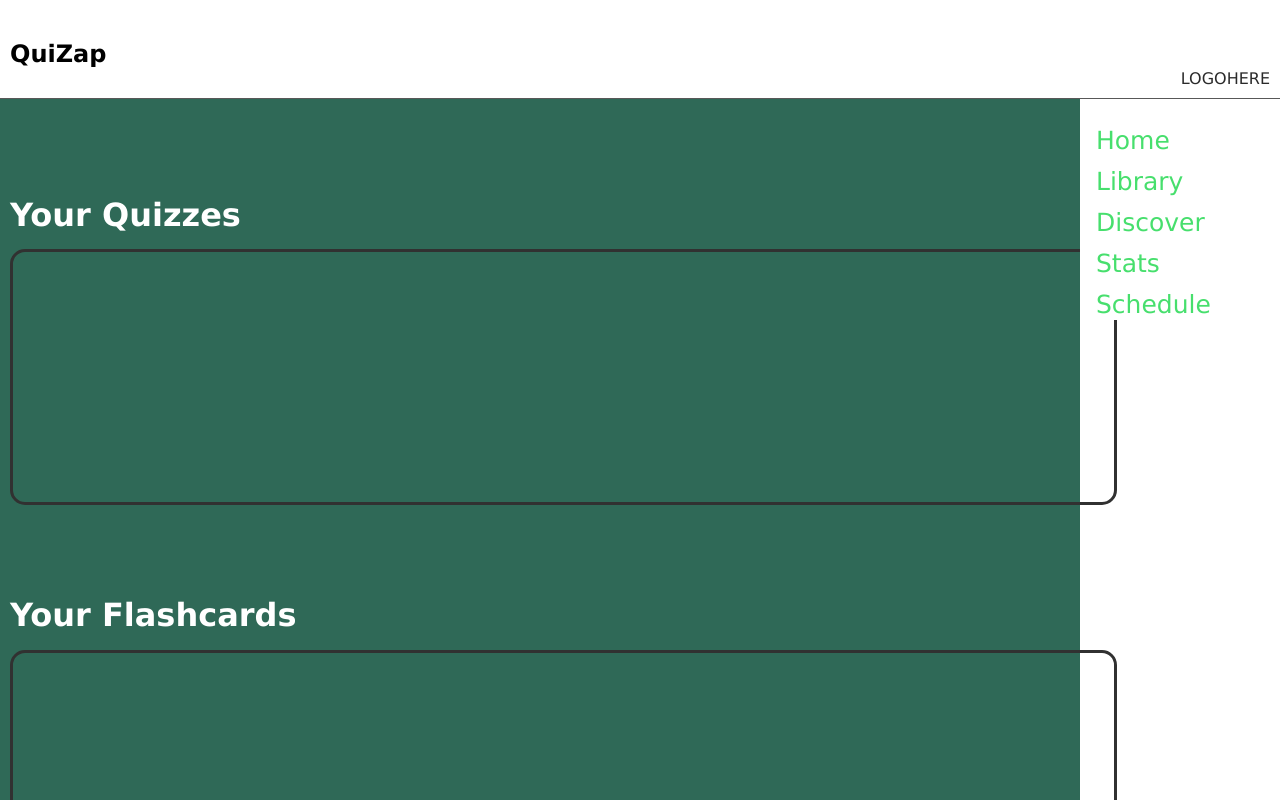
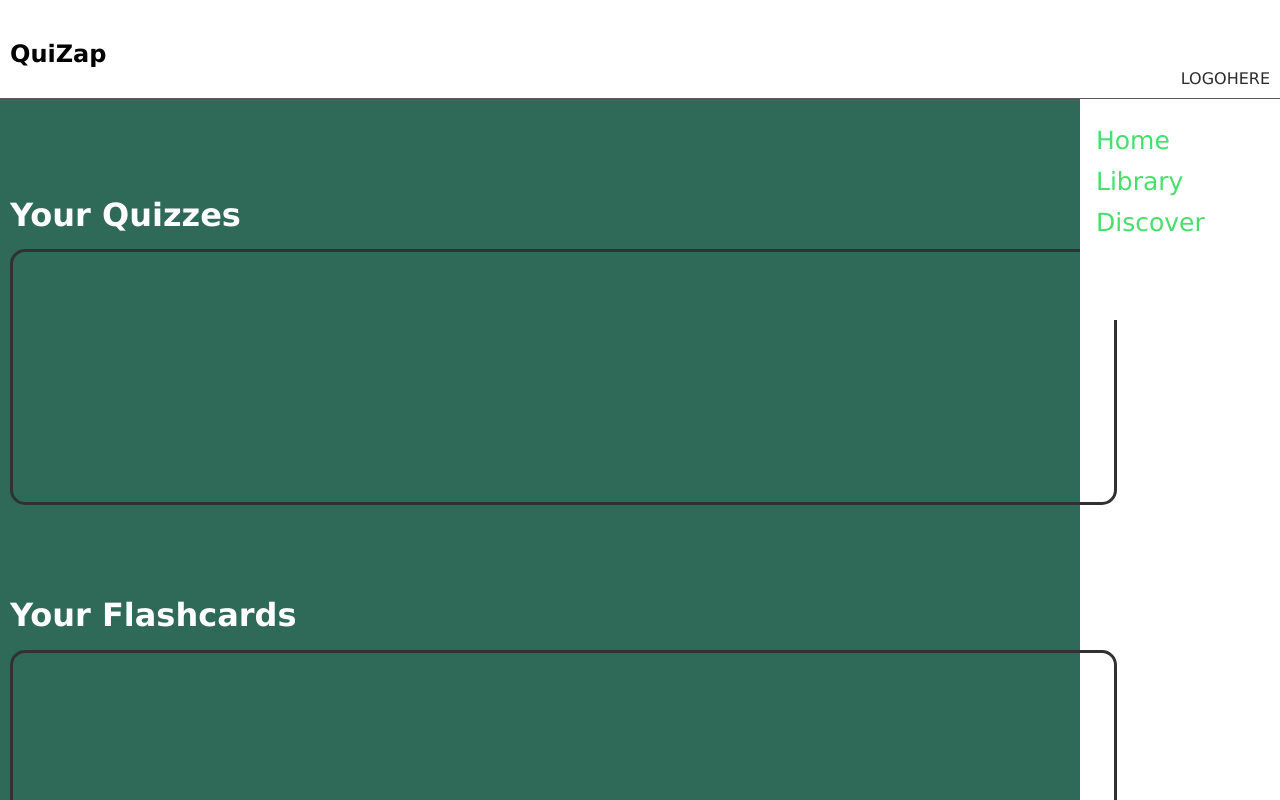
Before and after one commit to tiimbiim/CS137-S24, a Next.js app in the folder quizap/: page /mainPage in a window 1280 px wide. Shown: the top 800 px of the page. Built offline with nearby package versions, Linux system fonts and the light colour scheme.

Commit message:
Commented out unnecessary links in sidebar

```diff
--- a/quizap/comps/SideBar.js
+++ b/quizap/comps/SideBar.js
@@ -4,8 +4,8 @@ const SideBar = () => {
             <a href="mainPage">Home</a>
             <a href="library">Library</a>
             <a href="discover">Discover</a>
-            <a href="stats">Stats</a>
-            <a href="schedule">Schedule</a>
+            {/* <a href="stats">Stats</a>
+            <a href="schedule">Schedule</a> */}
         </div>
      );
 }
```
